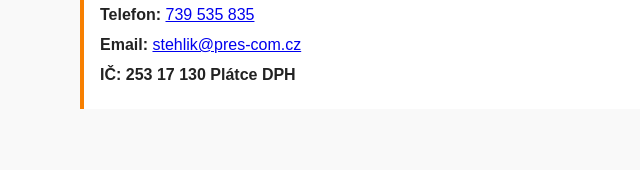
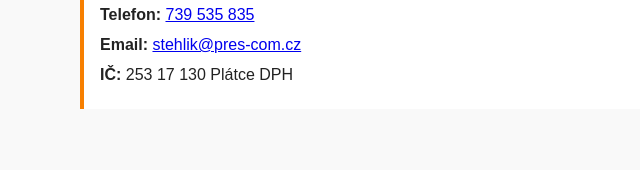
Before and after one commit to prescom/revizestehlik, a plain HTML site: page index.html in a window 1280 px wide. Shown: the part 675-845 px from the top of the page, 160-800 px from the left. Drawn offline with Linux system fonts and the light colour scheme.

Commit message:
Update index.html

```diff
--- a/index.html
+++ b/index.html
@@ -115,7 +115,7 @@
       <p><strong>Adresa:</strong> Prescom, s.r.o., Čechova 871, 66501 Rosice</p>
       <p><strong>Telefon:</strong> <a href="tel:+420739535835">739 535 835</a></p>
       <p><strong>Email:</strong> <a href="mailto:stehlik@pres-com.cz">stehlik@pres-com.cz</a></p>
-      <p><strong>IČ: 253 17 130 Plátce DPH</strong></p>
+      <p><strong>IČ: </strong>253 17 130 Plátce DPH</p>
     </section>
   </main>
 
```
